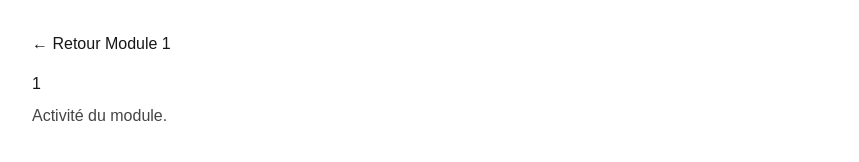
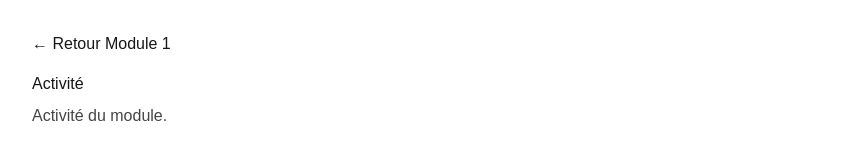
Before and after one commit to d2me-89/amelys-aws-mvp, a Next.js app: page /app/matieres/introduction-au-droit/modules/module-01-definition-et-caracteres-du-droit/prompts/1 in a window 1280 px wide. Shown: the top 162 px of the page, without its empty margins (0-859 px from the left). Built offline with nearby package versions, Linux system fonts and the light colour scheme.

Commit message:
prompt page: require promptSlug (404 if missing)

```diff
--- a/app/(platform)/app/matieres/introduction-au-droit/modules/module-01-definition-et-caracteres-du-droit/prompts/[promptSlug]/page.tsx
+++ b/app/(platform)/app/matieres/introduction-au-droit/modules/module-01-definition-et-caracteres-du-droit/prompts/[promptSlug]/page.tsx
@@ -1,9 +1,9 @@
 import Link from "next/link";
+import { notFound } from "next/navigation";
 
 const moduleSlug = "module-01-definition-et-caracteres-du-droit";
 
-function titleFromSlug(slug?: string) {
-  const s = slug ?? "";
+function titleFromSlug(s: string) {
   if (s.startsWith("cours-")) return `Cours ${s.split("-")[1]}`;
   if (s === "points-cles") return "Points-clés";
   if (s === "faq") return "FAQ";
@@ -12,11 +12,10 @@ function titleFromSlug(slug?: string) {
   if (s.startsWith("dissertation-")) return `Dissertation ${s.split("-")[1]}`;
   if (s === "note-de-synthese") return "Note de synthèse";
   if (s === "td") return "TD";
-  return s || "Activité";
+  return "Activité";
 }
 
-function introFromSlug(slug?: string) {
-  const s = slug ?? "";
+function introFromSlug(s: string) {
   if (s.startsWith("cours-"))
     return "Je te présente la leçon, puis tu peux lancer la génération du cours. Ensuite, on discute et je t’aide à réviser.";
   if (s === "points-cles")
@@ -39,14 +38,15 @@ function introFromSlug(slug?: string) {
 export default function PromptLandingPage({
   params,
 }: {
-  params?: { promptSlug?: string };
+  params: { promptSlug: string };
 }) {
-  const promptSlug = params?.promptSlug ?? "";
+  const promptSlug = params?.promptSlug;
+  if (!promptSlug) notFound();
+
   const title = titleFromSlug(promptSlug);
   const intro = introFromSlug(promptSlug);
 
-  // MVP : conversationId déterministe (plus tard: vrai ID stocké)
-  const conversationId = `intro-droit-${moduleSlug}-${promptSlug || "unknown"}`;
+  const conversationId = `intro-droit-${moduleSlug}-${promptSlug}`;
 
   return (
     <main style={{ padding: "2rem", fontFamily: "sans-serif", maxWidth: 900 }}>
@@ -105,14 +105,6 @@ export default function PromptLandingPage({
             Reprendre
           </Link>
         </div>
-
-        {promptSlug === "" && (
-          <div style={{ marginTop: 14, fontSize: 12, opacity: 0.75 }}>
-            ⚠️ Paramètre <code>promptSlug</code> manquant : vérifie que l’URL ressemble à{" "}
-            <code>.../prompts/cours-01</code> et que le dossier s’appelle bien{" "}
-            <code>[promptSlug]</code>.
-          </div>
-        )}
       </div>
     </main>
   );
```
